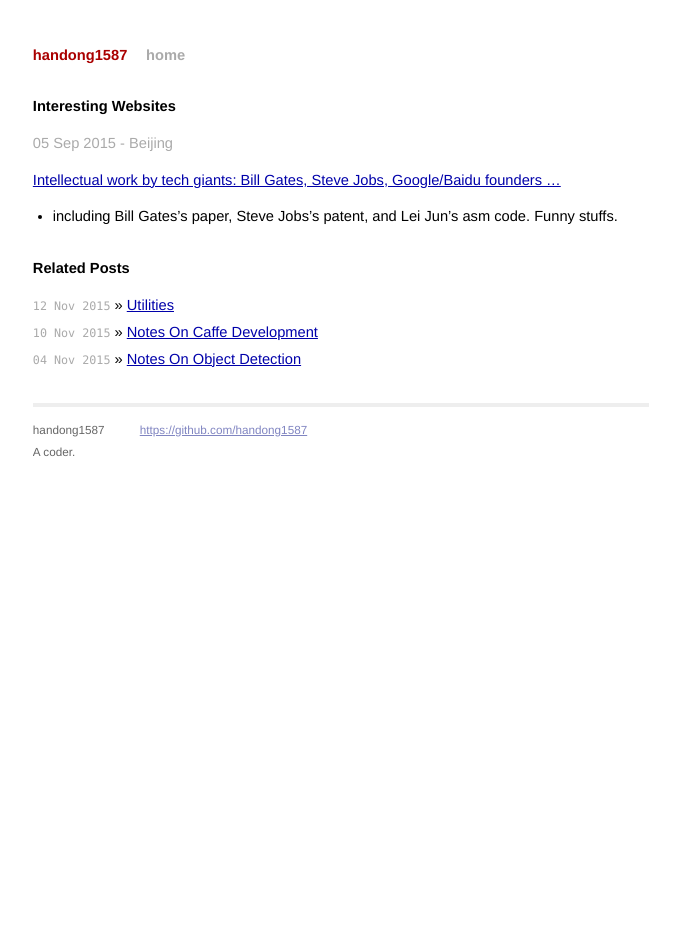
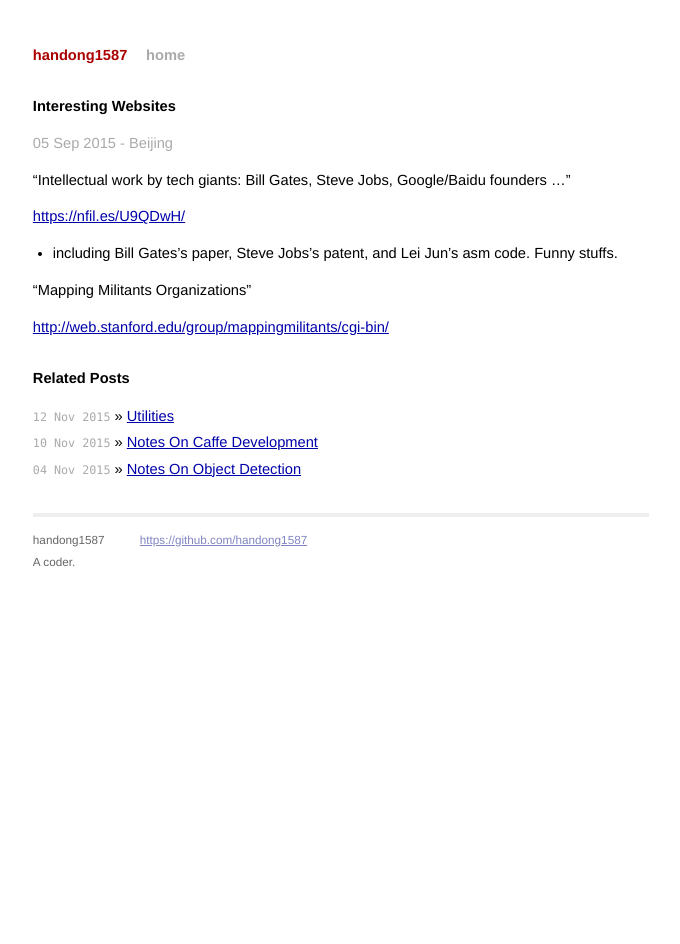
Before and after one commit to handong1587/handong1587.github.io, a Jekyll site: the page built from _posts/leisure/2015-09-05-interesting-websites.md, in a window 1280 px wide. Shown: the whole page, without its empty margins (299-979 px from the left). Built offline with Jekyll 4.4.1, drawn with Linux system fonts in a browser that asks for light colours; Markdown is read by kramdown in place of the engine named in the settings; comment, search, counter and statistics services are not loaded.

Commit message:
update interesting website.md

```diff
--- a/_posts/leisure/2015-09-05-interesting-websites.md
+++ b/_posts/leisure/2015-09-05-interesting-websites.md
@@ -9,6 +9,12 @@ title: Interesting Websites
 
 <p class="meta">05 Sep 2015 - Beijing</p>
 
-[Intellectual work by tech giants: Bill Gates, Steve Jobs, Google/Baidu founders ...](https://nfil.es/U9QDwH/)
+"Intellectual work by tech giants: Bill Gates, Steve Jobs, Google/Baidu founders ..."
+
+[https://nfil.es/U9QDwH/](https://nfil.es/U9QDwH/)
 
 - including Bill Gates's paper, Steve Jobs's patent, and Lei Jun's asm code. Funny stuffs.
+
+"Mapping Militants Organizations"
+
+[http://web.stanford.edu/group/mappingmilitants/cgi-bin/](http://web.stanford.edu/group/mappingmilitants/cgi-bin/)
```
Also changed, not shown: _posts/leisure/2015-07-25-image-showing-test.md (deleted, +0 -43 lines), _posts/leisure/2015-07-26-this-is-a-gif.md (deleted, +0 -13 lines).
